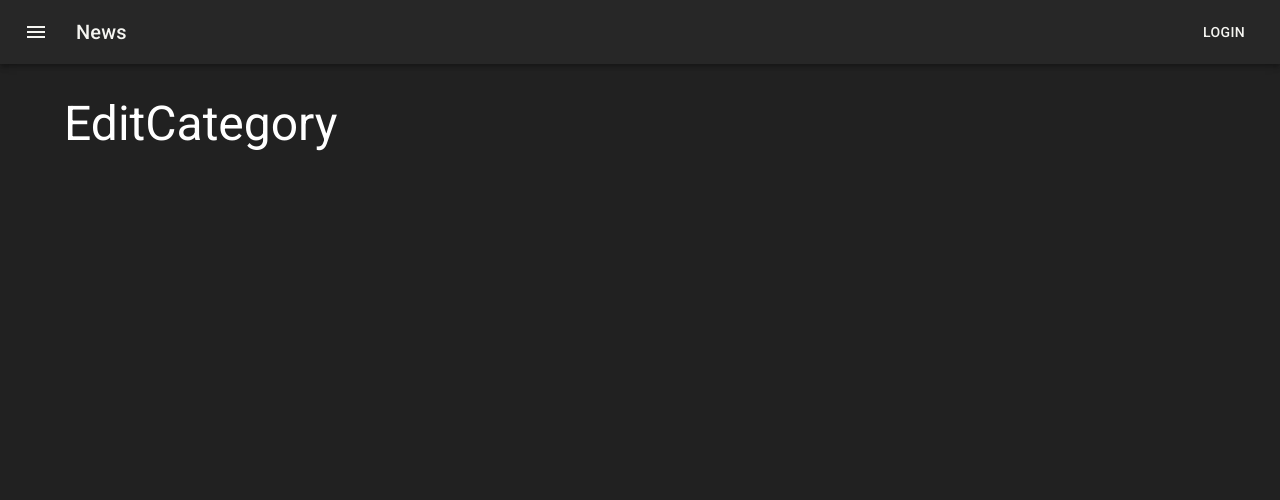
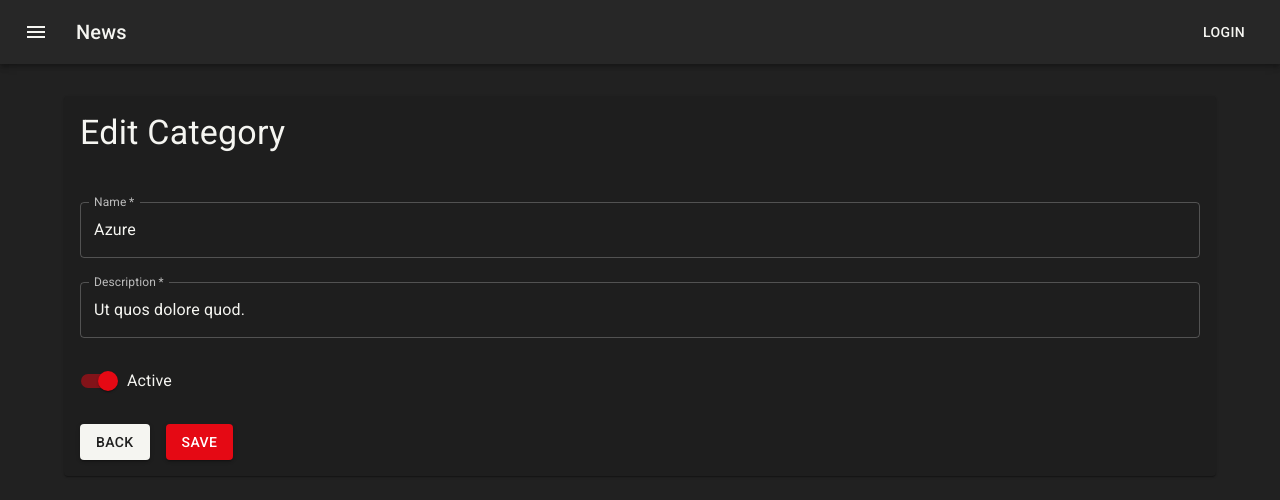
Before and after one commit to luiz-eduardo-gs/fc3-admin-catalog-react, a React (Create React App) app: page /categories/05ee689a-78e1-4475-8ac1-238c70ae377a/edit in a window 1280 px wide. Shown: the top 500 px of the page. Built offline with nearby package versions, Linux system fonts and the light colour scheme.

Commit message:
feat: edit category scaffold

```diff
--- a/src/app/store.ts
+++ b/src/app/store.ts
@@ -5,7 +5,7 @@
 export const store = configureStore({
   reducer: {
     counter: counterReducer,
-    category: categoryReducer,
+    categories: categoryReducer,
   },
 });
 
--- a/src/features/category/CreateCategory.tsx
+++ b/src/features/category/CreateCategory.tsx
@@ -1,9 +1,17 @@
-import { Box, Typography } from '@mui/material';
+import { Box, Paper, Typography } from '@mui/material';
 
-export const CreateCategory = () => (
-  <Box>
-    <Typography variant='h3' component='h1'>
-      CreateCategory
-    </Typography>
-  </Box>
-);
+export const CreateCategory = () => {
+  return (
+    <Box>
+      <Paper>
+        <Box p={2}>
+          <Box mb={2}>
+            <Typography variant='h4'>
+              Create Category
+            </Typography>
+          </Box>
+        </Box>
+      </Paper>
+    </Box>
+  );
+};
--- a/src/features/category/EditCategory.tsx
+++ b/src/features/category/EditCategory.tsx
@@ -1,9 +1,101 @@
-import { Box, Typography } from '@mui/material';
+import { Box, Button, FormControl, FormControlLabel, FormGroup, Grid, Paper, Switch, TextField, Typography } from '@mui/material';
+import { Link, useParams } from 'react-router-dom';
+import { useAppSelector } from '../../app/hooks';
+import { selectCategoryById } from './categorySlice';
+import { useState } from 'react';
 
-export const EditCategory = () => (
-  <Box>
-    <Typography variant='h3' component='h1'>
-      EditCategory
-    </Typography>
-  </Box>
-);
+export const EditCategory = () => {
+  const id = useParams().id || '';
+  const category = useAppSelector(state => selectCategoryById(state, id));
+  const [isDisabled, setIsDisabled] = useState(false);
+
+  const handleChange = (e: any) => { };
+  const handleToggle = (e: any) => { };
+
+  return (
+    <Box>
+      <Paper>
+        <Box p={2}>
+          <Box mb={2}>
+            <Typography variant='h4'>
+              Edit Category
+            </Typography>
+          </Box>
+        </Box>
+
+        <Box p={2}>
+          <form>
+            <Grid container spacing={3}>
+
+              <Grid item xs={12}>
+                <FormControl fullWidth>
+                  <TextField
+                    required
+                    name='name'
+                    label='Name'
+                    value={category.name}
+                    disabled={isDisabled}
+                    onChange={handleChange}
+                  />
+                </FormControl>
+              </Grid>
+
+              <Grid item xs={12}>
+                <FormControl fullWidth>
+                  <TextField
+                    required
+                    name='description'
+                    label='Description'
+                    value={category.description}
+                    disabled={isDisabled}
+                    onChange={handleChange}
+                  />
+                </FormControl>
+              </Grid>
+
+              <Grid item xs={12}>
+                <FormGroup>
+                  <FormControlLabel
+                    control={
+                      <Switch
+                        name='is_active'
+                        color='secondary'
+                        checked={category.is_active}
+                        onChange={handleToggle}
+                        inputProps={{ 'aria-label': 'controlled' }}
+                      />
+                    }
+                    label="Active"
+                  />
+                </FormGroup>
+              </Grid>
+
+              <Grid item xs={12}>
+                <Box display='flex' gap={2}>
+                  <Button
+                    variant='contained'
+                    color='primary'
+                    component={Link}
+                    to='/categories'
+                  >
+                    Back
+                  </Button>
+
+                  <Button
+                    variant='contained'
+                    color='secondary'
+                    type='submit'
+                    disabled={isDisabled}
+                  >
+                    Save
+                  </Button>
+                </Box>
+              </Grid>
+
+            </Grid>
+          </form>
+        </Box>
+      </Paper>
+    </Box>
+  );
+}
--- a/src/features/category/ListCategory.tsx
+++ b/src/features/category/ListCategory.tsx
@@ -1,12 +1,12 @@
 import { Box, Button, IconButton, Typography } from '@mui/material';
 import { useAppSelector } from '../../app/hooks';
-import { selectCategory } from './categorySlice';
+import { selectCategories } from './categorySlice';
 import { Link } from 'react-router-dom';
 import DeleteIcon from '@mui/icons-material/Delete';
 import { DataGrid, GridColDef, GridRenderCellParams, GridRowsProp, GridToolbar } from '@mui/x-data-grid';
 
 export const ListCategory = () => {
-  const categories = useAppSelector(selectCategory);
+  const categories = useAppSelector(selectCategories);
 
   const slotProps = {
     toolbar: {
--- a/src/features/category/categorySlice.ts
+++ b/src/features/category/categorySlice.ts
@@ -23,22 +23,37 @@
 
 export const initialState = [
   category,
-  {...category, id: '33dffa97-6e91-45f1-86c1-8dfe5ce2c494', 'name': 'MediumBlue'},
-  {...category, id: '9b763906-c746-4935-bd5c-35b64465fd5a', 'name': 'SlateGray'},
-  {...category, id: '1b763906-c746-4935-bd5c-35544465fd5a', 'name': 'Banana'},
+  { ...category, id: '33dffa97-6e91-45f1-86c1-8dfe5ce2c494', 'name': 'MediumBlue' },
+  { ...category, id: '9b763906-c746-4935-bd5c-35b64465fd5a', 'name': 'SlateGray', 'is_active': false },
+  { ...category, id: '1b763906-c746-4935-bd5c-35544465fd5a', 'name': 'Banana', 'is_active': false },
 ];
 
 export const categorySlice = createSlice({
   name: 'categories',
   initialState,
   reducers: {
-    createCategory(state, action){},
-    updateCategory(state, action){},
-    deleteCategory(state, action){},
+    createCategory(state, action) { },
+    updateCategory(state, action) { },
+    deleteCategory(state, action) { },
   },
 });
 
-export const selectCategory = (state: RootState) => state.category;
+export const selectCategories = (state: RootState) => state.categories;
+export const selectCategoryById = (state: RootState, id: string) => {
+  const category = state.categories.find(category => category.id === id);
+
+  return (
+    category || {
+      id: '',
+      name: '',
+      description: '',
+      is_active: false,
+      created_at: '',
+      updated_at: '',
+      deleted_at: null,
+    }
+  );
+};
 
 export const { createCategory, updateCategory, deleteCategory } = categorySlice.actions;
 
```
